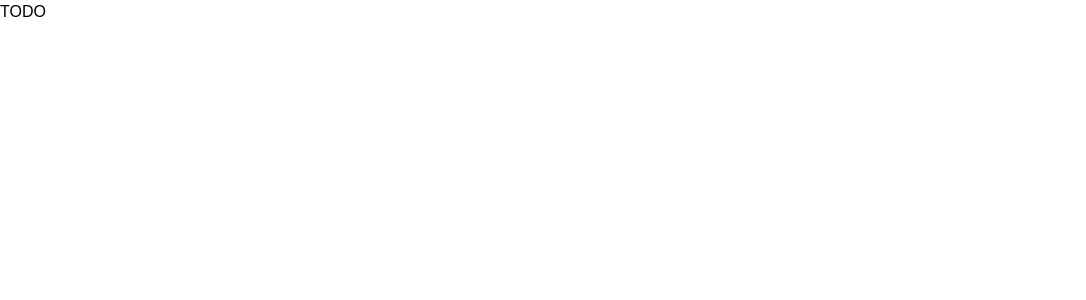
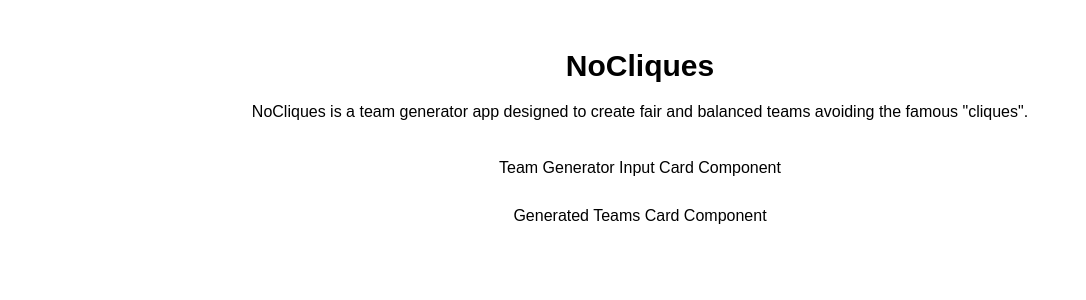
Before and after one commit to antoniopolonijr/nocliques, a Next.js app: page / in a window 1280 px wide. Shown: the top 300 px of the page, without its empty margins (0-1086 px from the left). Built offline with nearby package versions, Linux system fonts and the light colour scheme.

Commit message:
feat(homepage): Create basic structure for home page. Closes#12

```diff
--- /dev/null
+++ b/src/app/components/GeneratedTeamsCard.tsx
@@ -0,0 +1,5 @@
+import * as React from "react";
+
+export function GeneratedTeamsCard() {
+  return <div>Generated Teams Card Component</div>;
+}
--- /dev/null
+++ b/src/app/components/TeamGeneratorInputCard.tsx
@@ -0,0 +1,5 @@
+import * as React from "react";
+
+export function TeamGeneratorInputCard() {
+  return <div>Team Generator Input Card Component</div>;
+}
--- a/src/app/page.tsx
+++ b/src/app/page.tsx
@@ -1,9 +1,18 @@
-import { Button } from "@/components/ui/button";
+import { TeamGeneratorInputCard } from "./components/TeamGeneratorInputCard";
+import { GeneratedTeamsCard } from "./components/GeneratedTeamsCard";
 
 export default function Home() {
   return (
-    <div>
-      <h1>TODO</h1>
-    </div>
+    <main className="container mx-auto py-12 px-2">
+      <h1 className="text-3xl font-bold text-center">NoCliques</h1>
+      <p className="text-center mt-4">
+        NoCliques is a team generator app designed to create fair and balanced
+        teams avoiding the famous "cliques".
+      </p>
+      <div className="flex flex-col gap-6 mt-8 items-center">
+        <TeamGeneratorInputCard />
+        <GeneratedTeamsCard />
+      </div>
+    </main>
   );
 }
```
